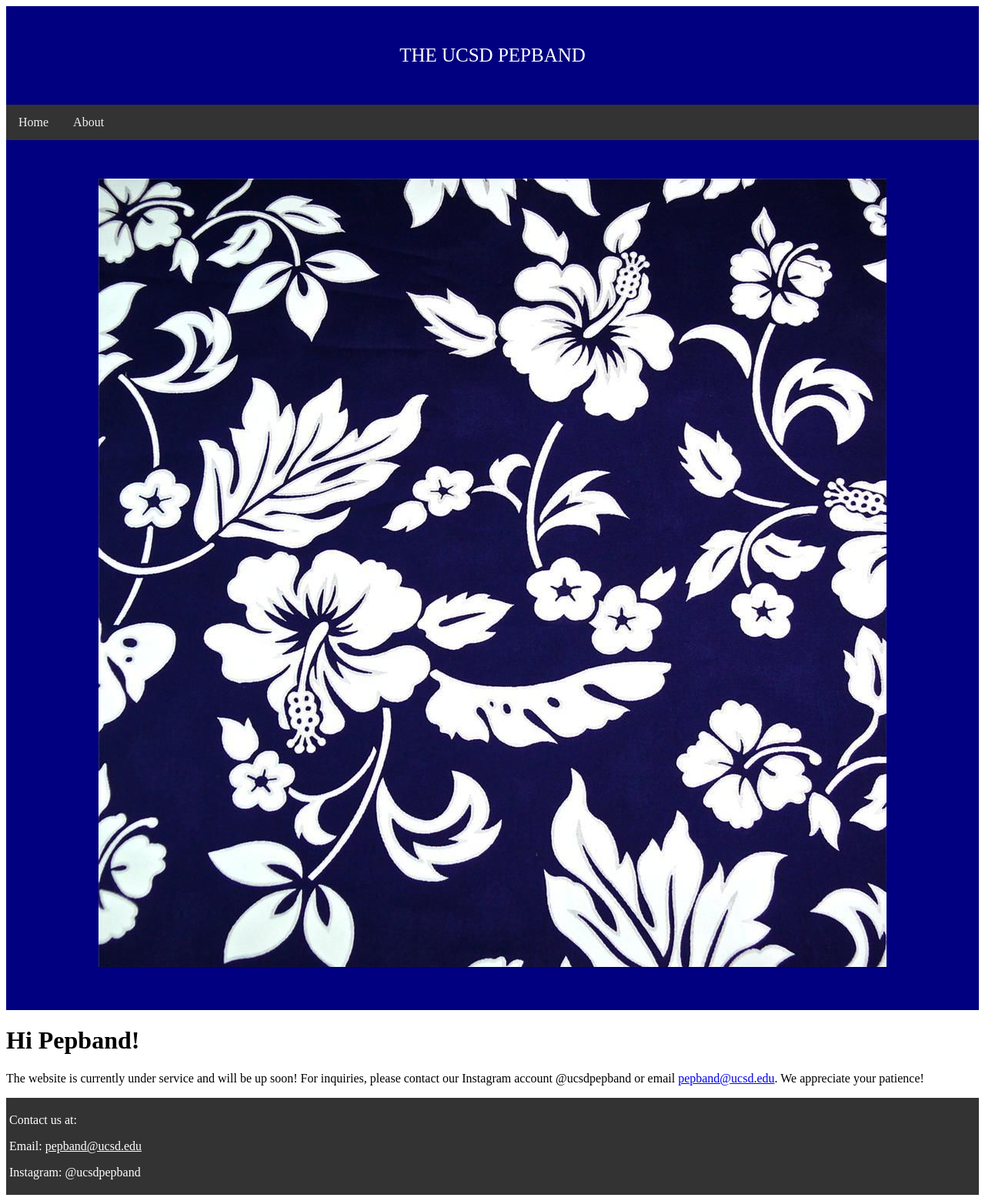
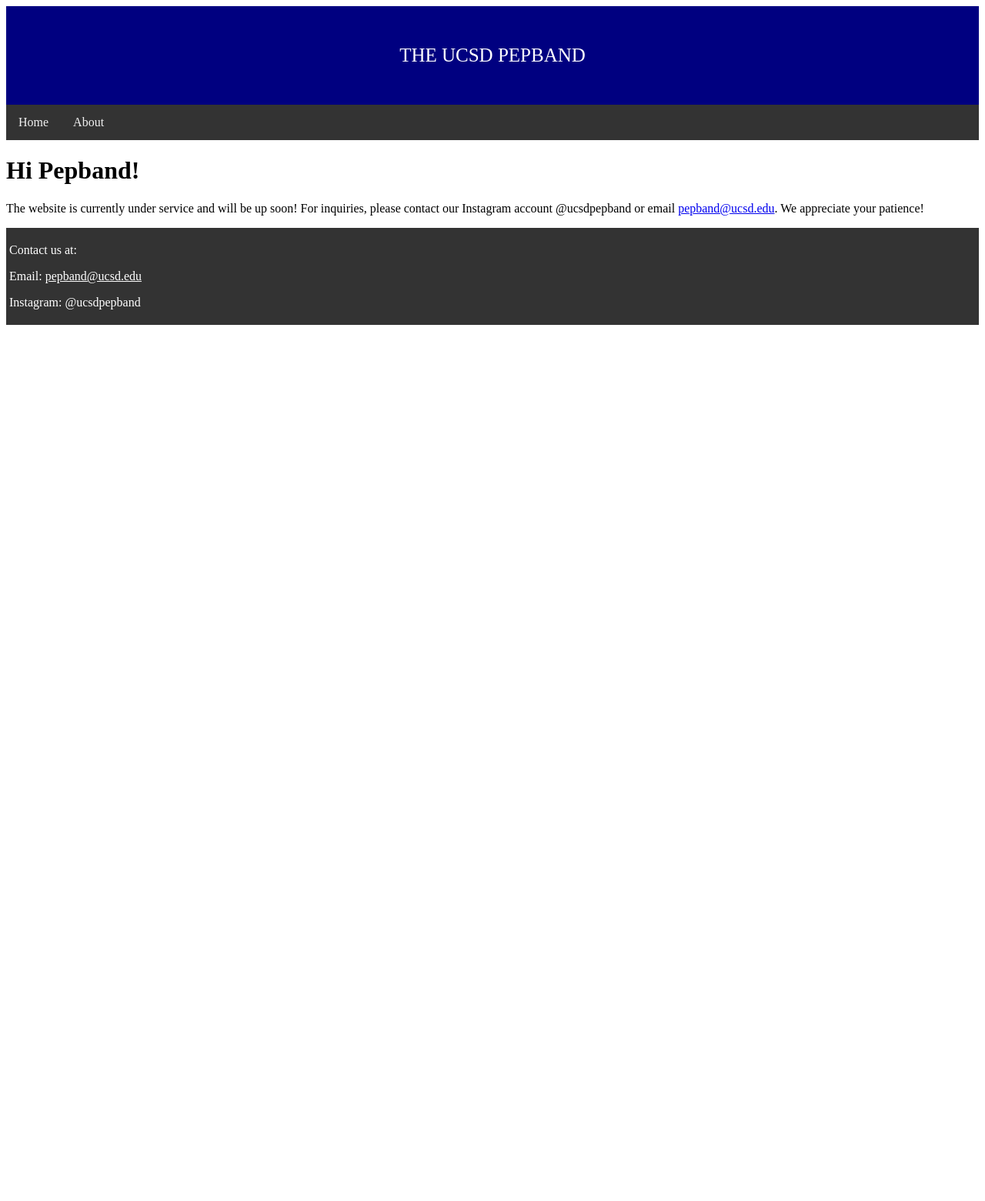
Before and after one commit to The-UCSD-Pepband/The-UCSD-Pepband, a Jekyll site: the page built from index.html, in a window 1280 px wide. Shown: the whole page at 77% size. Built offline with Jekyll 4.4.1, drawn with Linux system fonts in a browser that asks for light colours; after the commit the page ends 900 px from its top, so only the background shows below that.

Commit message:
Update index.html

```diff
--- a/index.html
+++ b/index.html
@@ -2,11 +2,7 @@
 layout: default
 title: TheUCSDPepband
 ---
-<header>
-    <a href= "index.html">
-        <img src = "https://github.com/The-UCSD-Pepband/The-UCSD-Pepband/blob/main/images/hawaiianprint.jpg?raw=true">
-    </a>
-</header>
+
 <div class="blurb">
     <h1>Hi Pepband!</h1>
     <p>
```
